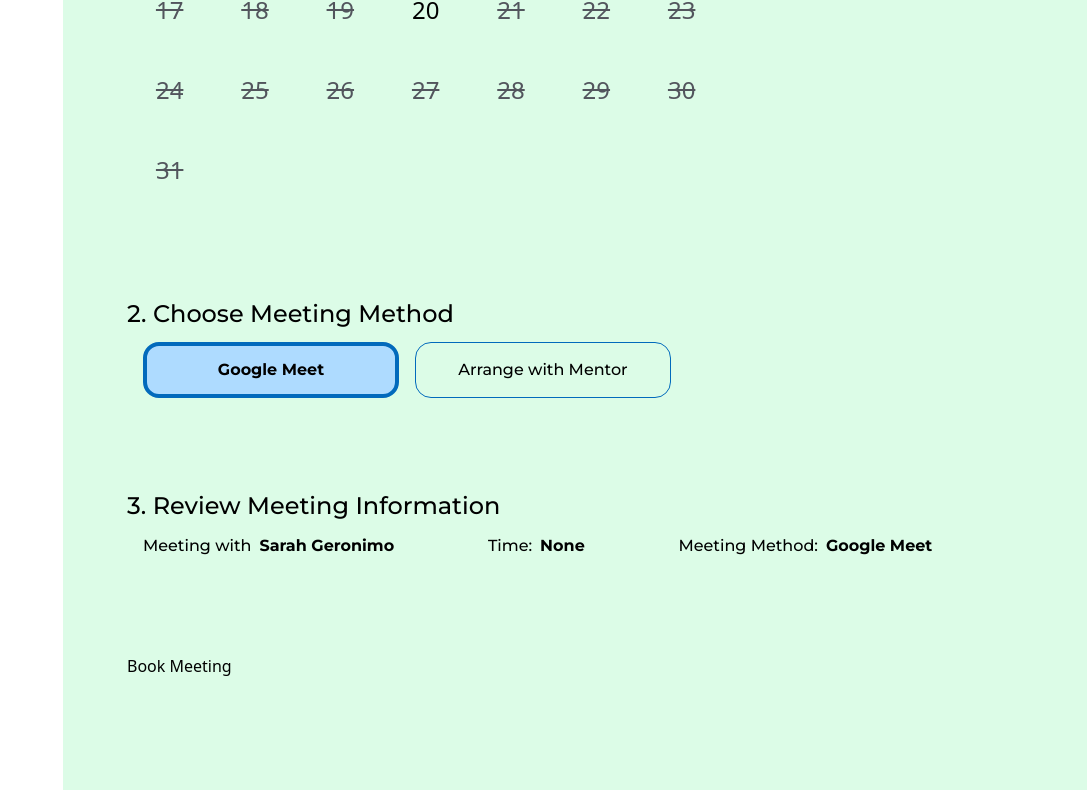
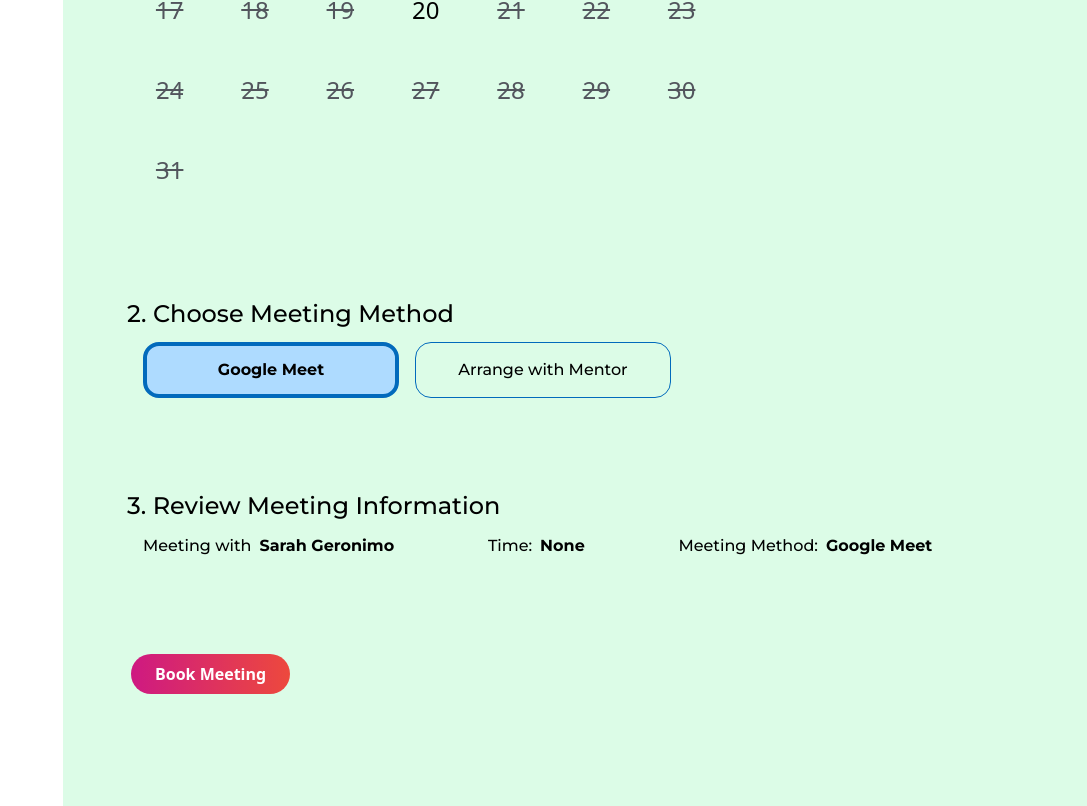
Before and after one commit to JasonXB/EF_Clone, a Next.js app: page /book-meeting/412 in a window 1280 px wide. Shown: the part 709-1515 px from the top of the page, without its empty margins (193-1280 px from the left). Built offline with nearby package versions, Linux system fonts and the light colour scheme; what tw-elements would draw is missing.

Commit message:
done with the ticket

```diff
--- a/pages/book-meeting/[id].jsx
+++ b/pages/book-meeting/[id].jsx
@@ -1,5 +1,6 @@
 import { useContext } from 'react';
 import { useRouter } from 'next/router';
+import Link from 'next/link';
 import { parseISO, format } from 'date-fns';
 import Image from 'next/image';
 import mentorsData from '../../src/util/mentors.json';
@@ -78,9 +79,15 @@ const bookMeeting = (props) => {
       ' (' +
       timeZoneShort +
       ')';
+  }
 
-    console.log(timeReview);
-  }
+  const meetingDetails = {
+    name: name,
+    imgUrl: imgUrl,
+    startDatetime: selectedTimeSlot.startDatetime,
+    endDatetime: selectedTimeSlot.endDatetime,
+    meetingMethod: 'Google Meet',
+  };
 
   return (
     <>
@@ -200,7 +207,14 @@ const bookMeeting = (props) => {
           </div>
           {/* ^ end of item 3 div */}
           {/* SUBMIT BUTTON------------------------------------------------- */}
-          <button>Book Meeting</button>
+          <Link
+            href={{
+              pathname: '/meeting/confirmedMeeting',
+              query: meetingDetails,
+            }}
+          >
+            <Button variant={'primary'}>Book Meeting</Button>
+          </Link>
         </div>
         {/* ^ end of div that cover the items */}
       </div>
```
